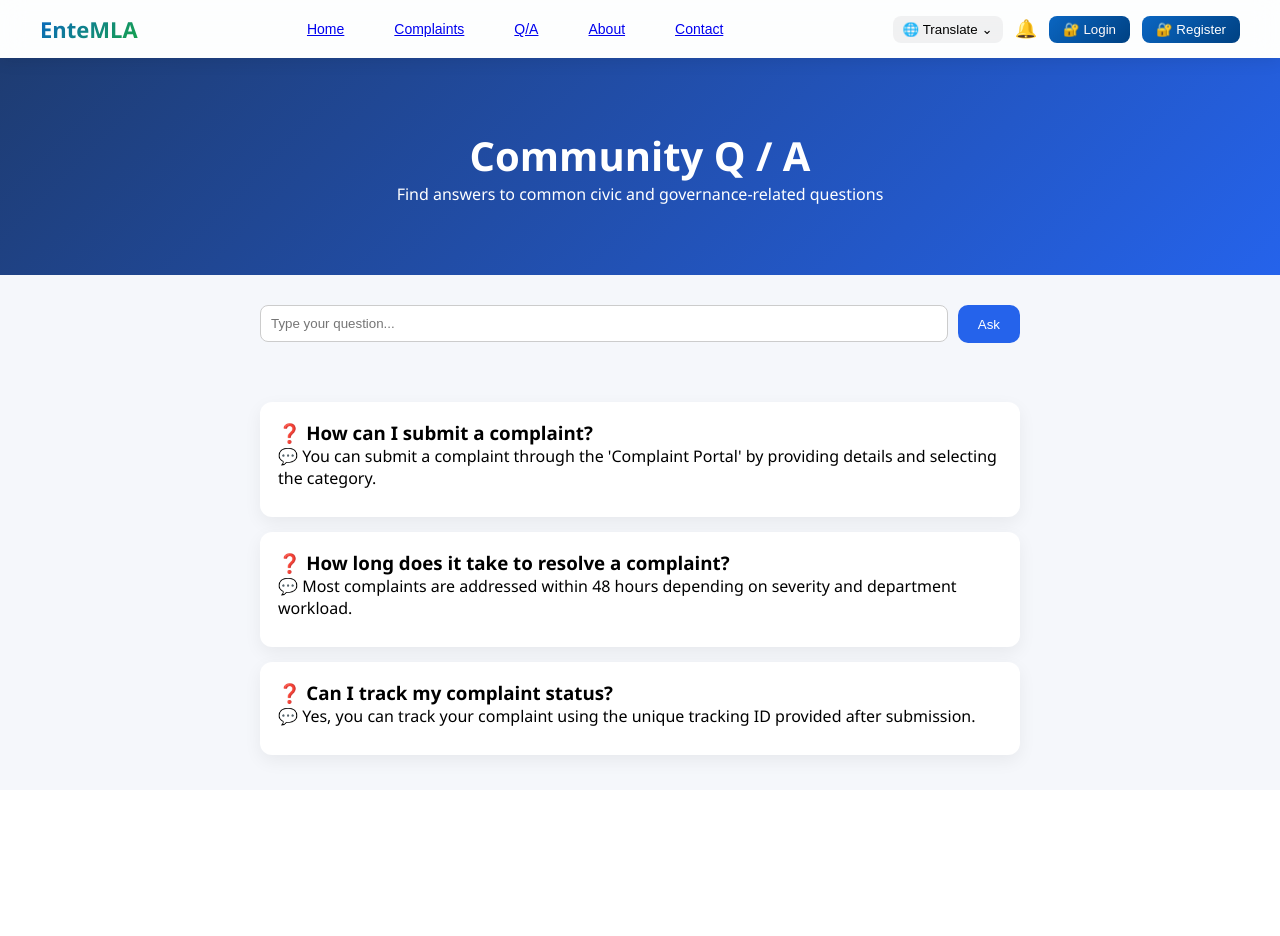
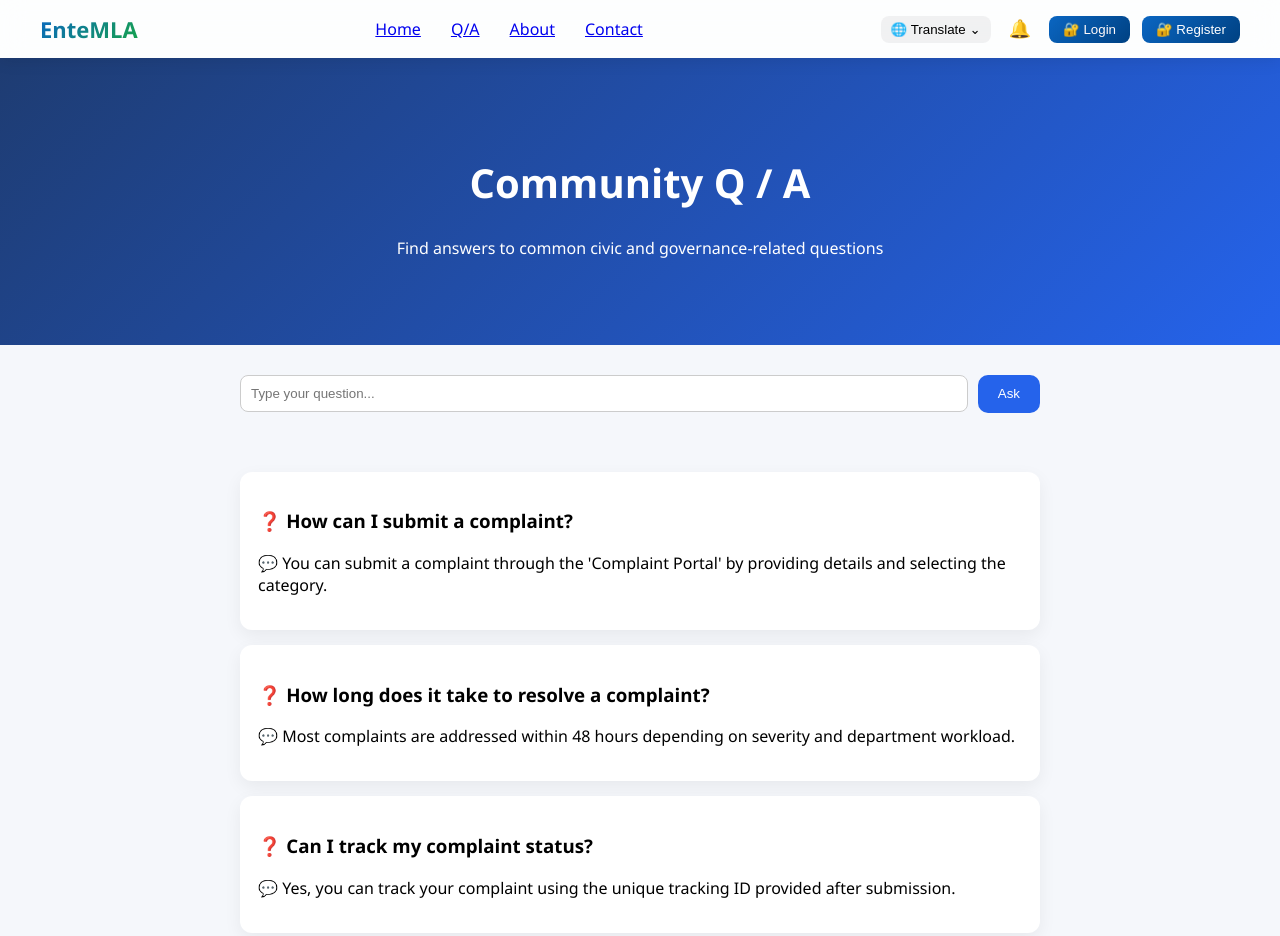
Before and after one commit to asnapareeth004-hue/entemlaproject, a React (Create React App) app: page /qa in a window 1280 px wide. Shown: the top 936 px of the page. Before the commit the page ends 800 px from the top, so only its background shows below. Built offline with nearby package versions, Linux system fonts and the light colour scheme.

Commit message:
updated1

```diff
--- a/src/App.js
+++ b/src/App.js
@@ -1,5 +1,4 @@
 import React from "react";
-import "./App.css";
 import { BrowserRouter as Router, Routes, Route } from "react-router-dom";
 
 import Home from "./pages/Home";
@@ -9,22 +8,37 @@
 import About from "./pages/About";
 import QA from "./pages/QA";
 
+import { AuthProvider } from "./context/AuthContext";
+import ProtectedRoute from "./components/ProtectedRoute";
+
 function App() {
   return (
-    <Router>
-      <div className="App">
+    <AuthProvider>
+      <Router>
 
         <Routes>
+
           <Route path="/" element={<Home />} />
+          <Route path="/contact" element={<Contact />} />
+          <Route path="/about" element={<About />} />
+          <Route path="/qa" element={<QA />} />
+
+          {/* 🔐 PROTECTED ROUTE (CITIZEN ONLY) */}
+          <Route
+            path="/citizen"
+            element={
+              <ProtectedRoute role="citizen">
+                <CitizenDashboard />
+              </ProtectedRoute>
+            }
+          />
+
           <Route path="/auth" element={<AuthPage />} />
-          <Route path="/citizen" element={<CitizenDashboard />} />
-          <Route path="/contact" element={<Contact />} />
-          <Route path="/About" element={<About />} />
-          <Route path="/QA" element={<QA />} />
+
         </Routes>
 
-      </div>
-    </Router>
+      </Router>
+    </AuthProvider>
   );
 }
 
--- /dev/null
+++ b/src/components/ProtectedRoute.jsx
@@ -0,0 +1,21 @@
+import React from "react";
+import { Navigate } from "react-router-dom";
+import { useAuth } from "../context/AuthContext";
+
+const ProtectedRoute = ({ children, role }) => {
+  const { user } = useAuth();
+
+  // ❌ NOT LOGGED IN
+  if (!user) {
+    return <Navigate to="/" />;
+  }
+
+  // ❌ WRONG ROLE
+  if (role && user.role !== role) {
+    return <Navigate to="/" />;
+  }
+
+  return children;
+};
+
+export default ProtectedRoute;
--- a/src/components/home/Navbar.jsx
+++ b/src/components/home/Navbar.jsx
@@ -1,8 +1,11 @@
 import React, { useState, useRef, useEffect } from "react";
 import "./Navbar.css";
 import { Link } from "react-router-dom";
+import { useAuth } from "../../context/AuthContext";
 
 const Navbar = () => {
+  const { user, login, logout } = useAuth();
+
   const [langOpen, setLangOpen] = useState(false);
   const [selectedLang, setSelectedLang] = useState("Translate");
   const [authOpen, setAuthOpen] = useState(false);
@@ -10,7 +13,7 @@
 
   const loginRef = useRef();
   const registerRef = useRef();
-  const langRef = useRef();
+  const langRef = useRef(); // ✅ now used properly
 
   useEffect(() => {
     const handleClickOutside = (event) => {
@@ -34,6 +37,7 @@
       document.removeEventListener("mousedown", handleClickOutside);
     };
   }, []);
+
   const handleLanguageChange = (lang) => {
     let label = "Translate";
     if (lang === "en") label = "English";
@@ -52,18 +56,26 @@
 
       {/* NAV LINKS */}
       <div className="nav-links">
-        <button><Link to="/">Home</Link></button>
-        <button><Link to="/citizen">Complaints</Link></button>
-        <button><Link to="/qa">Q/A</Link></button>
-        <button><Link to="/about">About</Link></button>
-        <button><Link to="/contact">Contact</Link></button>
+        <Link to="/">Home</Link>
+
+        {/* citizen-only links */}
+        {user?.role === "citizen" && (
+          <>
+            <Link to="/citizen">My Complaints</Link>
+            <Link to="/track">Track Complaint</Link>
+          </>
+        )}
+
+        <Link to="/qa">Q/A</Link>
+        <Link to="/about">About</Link>
+        <Link to="/contact">Contact</Link>
       </div>
 
       {/* RIGHT SECTION */}
       <div className="right-section">
 
-        {/* TRANSLATE */}
-        <div className="translate-container">
+        {/* 🌐 LANGUAGE */}
+        <div className="translate-container" ref={langRef}>
           <button
             className="translate-btn"
             onClick={() => setLangOpen(!langOpen)}
@@ -80,10 +92,13 @@
           )}
         </div>
 
-        {/* NOTIFICATION */}
+        {/* 🔔 NOTIFICATION */}
         <button className="bell-btn">🔔</button>
 
-        {/* LOGIN DROPDOWN */}
+        {/* 🔐 AUTH SECTION */}
+        {!user ? (
+          <>
+            {/* LOGIN */}
             <div className="translate-container" ref={loginRef}>
               <button
                 className="login"
@@ -94,13 +109,14 @@
 
               {authOpen && (
                 <div className="translate-menu">
-              <Link to="/c">👤 Citizen</Link>
-              <Link to="/mla">🏛️ MLA</Link>
-              <Link to="/employee">👨‍💼 Employee</Link>
+                  <Link onClick={() => login("citizen")}>👤 Citizen</Link>
+                  <Link onClick={() => login("mla")}>🏛️ MLA</Link>
+                  <Link onClick={() => login("employee")}>👨‍💼 Employee</Link>
                 </div>
               )}
             </div>
 
+            {/* REGISTER */}
             <div className="translate-container" ref={registerRef}>
               <button
                 className="register"
@@ -108,6 +124,7 @@
               >
                 🔐 Register
               </button>
+
               {registerOpen && (
                 <div className="translate-menu">
                   <Link to="/register/citizen">👤 Citizen</Link>
@@ -115,6 +132,15 @@
                 </div>
               )}
             </div>
+          </>
+        ) : (
+          /* 👤 PROFILE SECTION */
+          <div className="profile">
+            <span>👤 {user.name}</span>
+            <button onClick={logout}>Logout</button>
+          </div>
+        )}
+
       </div>
     </nav>
   );
--- /dev/null
+++ b/src/context/AuthContext.jsx
@@ -0,0 +1,40 @@
+import React, { createContext, useContext, useState, useEffect } from "react";
+
+const AuthContext = createContext();
+
+export const AuthProvider = ({ children }) => {
+  const [user, setUser] = useState(null);
+
+  // 🔥 LOAD USER FROM LOCALSTORAGE (IMPORTANT)
+  useEffect(() => {
+    const savedUser = localStorage.getItem("user");
+    if (savedUser) {
+      setUser(JSON.parse(savedUser));
+    }
+  }, []);
+
+  // LOGIN
+  const login = (role) => {
+    const userData = {
+      name: "Keerthana",
+      role: role,
+    };
+
+    setUser(userData);
+    localStorage.setItem("user", JSON.stringify(userData));
+  };
+
+  // LOGOUT
+  const logout = () => {
+    setUser(null);
+    localStorage.removeItem("user");
+  };
+
+  return (
+    <AuthContext.Provider value={{ user, login, logout }}>
+      {children}
+    </AuthContext.Provider>
+  );
+};
+
+export const useAuth = () => useContext(AuthContext);
```
Lines whose indentation alone changed are shown as unchanged.
